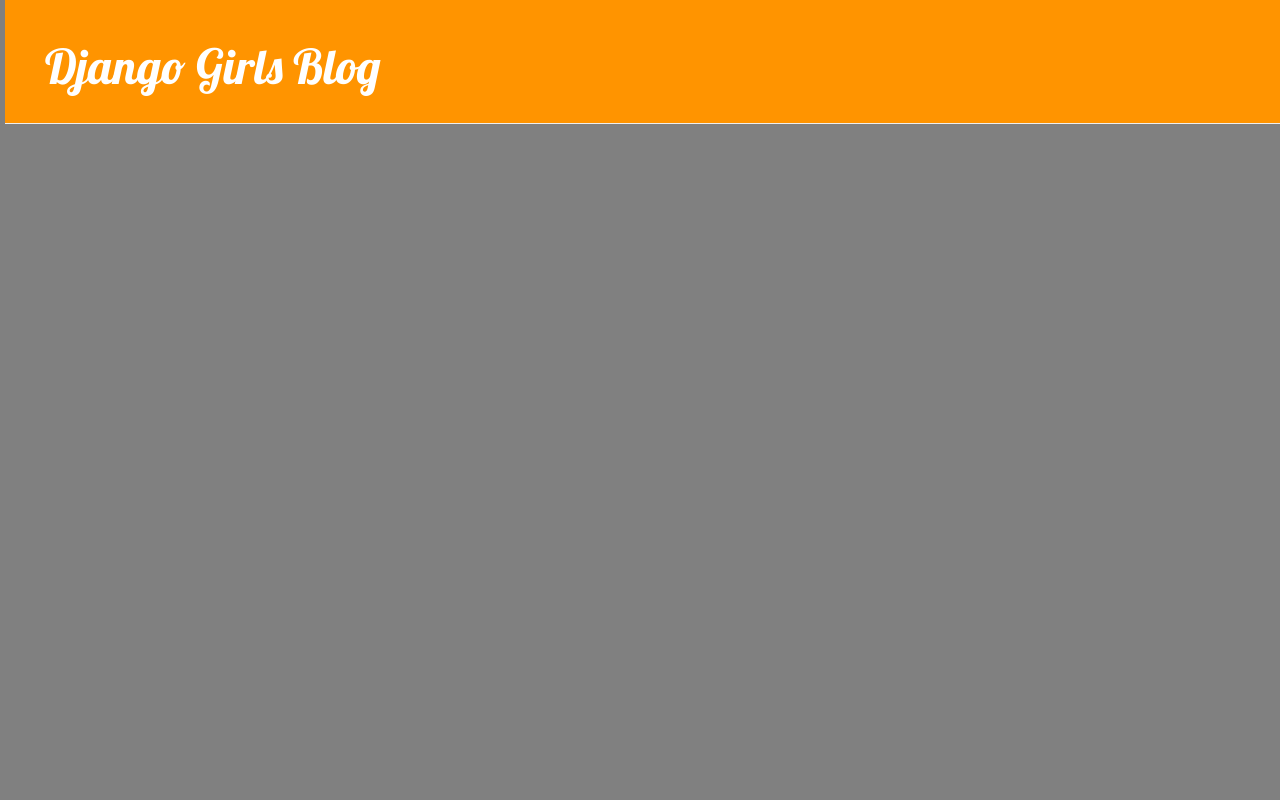
After one commit to agraliozgur/my-first-blog, a Django app: template blog/templates/blog/base.html in a window 1280 px wide. The commit adds this page. Run offline with Django 3.2, Linux system fonts and the light colour scheme; the template is opened without the code that fills it, so the values that code supplies are empty; some libraries are stand-ins or nearby versions.

Commit message:
Site için HTML/CSS dosyasını değiştirdim.

```diff
--- /dev/null
+++ b/blog/static/css/blog.css
@@ -0,0 +1,56 @@
+h1 a {
+    color: #FCA205;
+    font-family: 'Lobster';
+}
+
+body {
+    padding-left: 5px;
+    background-color: grey;
+}
+
+.page-header {
+    background-color: #ff9400;
+    margin-top: 0;
+    padding: 20px 20px 20px 40px;
+}
+
+.page-header h1, .page-header h1 a, .page-header h1 a:visited, .page-header h1 a:active {
+    color: #ffffff;
+    font-size: 36pt;
+    text-decoration: none;
+}
+
+.content {
+    margin-left: 40px;
+}
+
+h1, h2, h3, h4 {
+    font-family: 'Lobster', cursive;
+}
+
+.date {
+    color: #828282;
+}
+
+.save {
+    float: right;
+}
+
+.post-form textarea, .post-form input {
+    width: 100%;
+}
+
+.top-menu, .top-menu:hover, .top-menu:visited {
+    color: #ffffff;
+    float: right;
+    font-size: 26pt;
+    margin-right: 20px;
+}
+
+.post {
+    margin-bottom: 70px;
+}
+
+.post h1 a, .post h1 a:visited {
+    color: #000000;
+}
--- /dev/null
+++ b/blog/templates/blog/base.html
@@ -0,0 +1,24 @@
+{% load static %}
+<html>
+    <head>
+        <title>Django Girls blog</title>
+        <link rel="stylesheet" href="//maxcdn.bootstrapcdn.com/bootstrap/3.2.0/css/bootstrap.min.css">
+        <link rel="stylesheet" href="//maxcdn.bootstrapcdn.com/bootstrap/3.2.0/css/bootstrap-theme.min.css">
+        <link href='//fonts.googleapis.com/css?family=Lobster&subset=latin,latin-ext' rel='stylesheet' type='text/css'>
+        <link rel="stylesheet" href="{% static 'css/blog.css' %}">
+    </head>
+    <body>
+    <div class="page-header">
+        <h1><a href="/">Django Girls Blog</a></h1>
+    </div>
+
+    <div class="content container">
+        <div class="row">
+            <div class="col-md-8">
+            {% block content %}
+            {% endblock %}
+            </div>
+        </div>
+    </div>
+    </body>
+</html>
```
Also changed, not shown: blog/templates/blog/post_list.html (+25 -11 lines).
